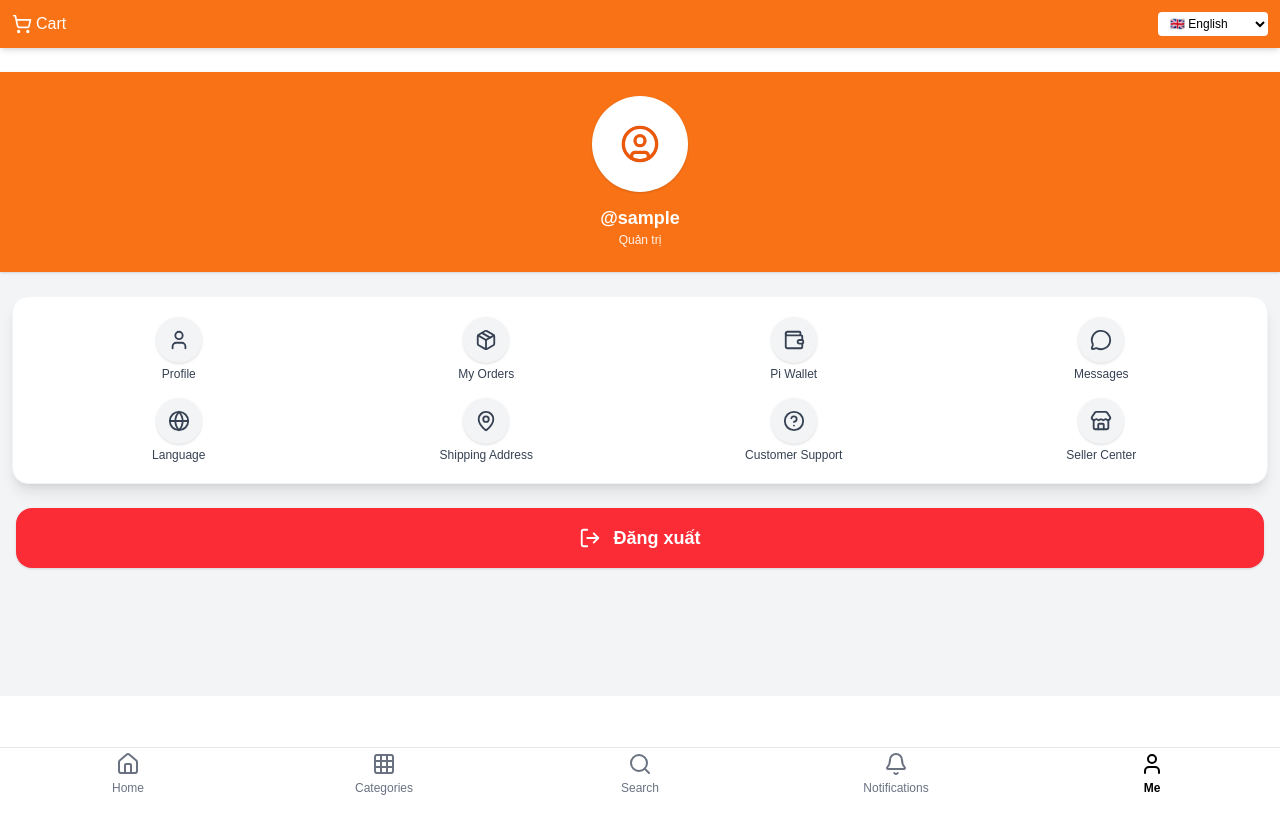
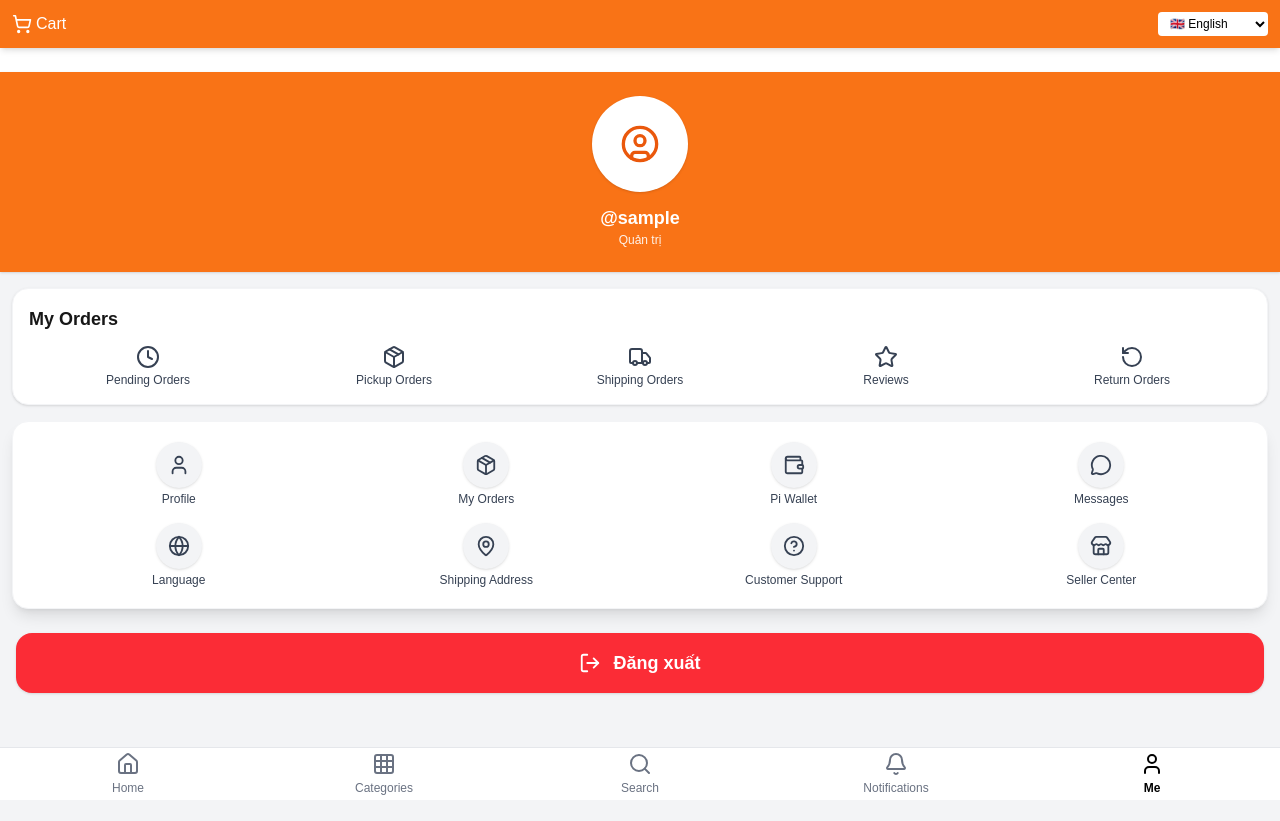
Before and after one commit to Titi-shop/titi.banluu, a Next.js app: page /account in a window 1280 px wide. Before the commit the page ends 800 px from the top, so only its background shows below. Built offline with nearby package versions, Linux system fonts and the light colour scheme; sample sign-in values are in the browser's storage.

Commit message:
Update customerMenu.tsx

```diff
--- a/components/customerMenu.tsx
+++ b/components/customerMenu.tsx
@@ -10,6 +10,10 @@ import {
   Globe,
   MapPin,
   Store,
+  Clock,
+  Truck,
+  Star,
+  RotateCcw,
 } from "lucide-react";
 import { useTranslationClient as useTranslation } from "@/app/lib/i18n/client";
 import { useAuth } from "@/context/AuthContext";
@@ -19,7 +23,7 @@ export default function CustomerMenu() {
   const { t } = useTranslation();
   const { user } = useAuth();
 
-  // 🔑 RBAC – source of truth từ AuthContext
+  // 🔑 RBAC – source of truth
   const isSeller =
     user?.role === "seller" || user?.role === "admin";
 
@@ -28,56 +32,43 @@ export default function CustomerMenu() {
     : "/seller/register-info";
 
   const sellerLabel = isSeller
-    ? t.seller_center || "Quản lý bán hàng"
-    : t.register_seller || "Đăng ký bán hàng";
+    ? t.seller_center || "Seller Center"
+    : t.register_seller || "Register Seller";
 
   const customerMenuItems = [
-    {
-      label: t.profile,
-      icon: <User size={22} />,
-      path: "/customer/profile",
-    },
-    {
-      label: t.my_orders,
-      icon: <Package size={22} />,
-      path: "/customer/orders",
-    },
-    {
-      label: t.pi_wallet,
-      icon: <Wallet size={22} />,
-      path: "/customer/wallet",
-    },
-    {
-      label: t.messages,
-      icon: <MessageCircle size={22} />,
-      path: "/messages",
-    },
-    {
-      label: t.language,
-      icon: <Globe size={22} />,
-      path: "/language",
-    },
-    {
-      label: t.shipping_address,
-      icon: <MapPin size={22} />,
-      path: "/customer/address",
-    },
-    {
-      label: t.support,
-      icon: <HelpCircle size={22} />,
-      path: "/support",
-    },
-
-    // 🔑 SELLER ENTRY (1 NÚT – 2 HÀNH VI)
-    {
-      label: sellerLabel,
-      icon: <Store size={22} />,
-      path: sellerPath,
-    },
+    { label: t.profile || "Profile", icon: <User size={22} />, path: "/customer/profile" },
+    { label: t.my_orders || "My Orders", icon: <Package size={22} />, path: "/customer/orders" },
+    { label: t.pi_wallet || "Pi Wallet", icon: <Wallet size={22} />, path: "/customer/wallet" },
+    { label: t.messages || "Messages", icon: <MessageCircle size={22} />, path: "/messages" },
+    { label: t.language || "Language", icon: <Globe size={22} />, path: "/language" },
+    { label: t.shipping_address || "Shipping Address", icon: <MapPin size={22} />, path: "/customer/address" },
+    { label: t.support || "Support", icon: <HelpCircle size={22} />, path: "/support" },
+    { label: sellerLabel, icon: <Store size={22} />, path: sellerPath },
   ];
 
   return (
-    <div className="bg-white mx-3 mt-6 p-5 rounded-2xl shadow-lg border border-gray-100 mb-6">
+    <>
+      {/* =========================
+         🧾 ORDER SUMMARY (UI ONLY)
+      ========================= */}
+      <section className="bg-white mx-3 mt-4 p-4 rounded-2xl shadow border border-gray-100">
+        <h2 className="text-lg font-semibold mb-3">
+          {t.my_orders || "Đơn mua"}
+        </h2>
+
+        <div className="grid grid-cols-5 gap-2 text-center">
+          <OrderItem icon={<Clock size={24} />} label={t.pending_orders || "Chờ xác nhận"} path="/customer/pending" />
+          <OrderItem icon={<Package size={24} />} label={t.pickup_orders || "Chờ lấy hàng"} path="/customer/pickup" />
+          <OrderItem icon={<Truck size={24} />} label={t.shipping_orders || "Đang giao"} path="/customer/shipping" />
+          <OrderItem icon={<Star size={24} />} label={t.review_orders || "Đánh giá"} path="/customer/review" />
+          <OrderItem icon={<RotateCcw size={24} />} label={t.return_orders || "Trả hàng"} path="/customer/returns" />
+        </div>
+      </section>
+
+      {/* =========================
+         📋 MAIN MENU
+      ========================= */}
+      <div className="bg-white mx-3 mt-4 p-5 rounded-2xl shadow-lg border border-gray-100 mb-6">
         <div className="grid grid-cols-4 gap-4 text-center">
           {customerMenuItems.map((item, i) => (
             <button
@@ -98,9 +89,35 @@ export default function CustomerMenu() {
         {!isSeller && (
           <div className="mt-4 text-center text-xs text-gray-500">
             {t.seller_note ||
-            "Bạn có thể đăng ký bán hàng để mở gian hàng của mình."}
+              "You can register to become a seller and open your shop."}
           </div>
         )}
       </div>
+    </>
   );
 }
+
+/* =========================
+   🔹 ORDER ITEM
+========================= */
+function OrderItem({
+  icon,
+  label,
+  path,
+}: {
+  icon: React.ReactNode;
+  label: string;
+  path: string;
+}) {
+  const router = useRouter();
+
+  return (
+    <button
+      onClick={() => router.push(path)}
+      className="flex flex-col items-center text-gray-700 hover:text-orange-500"
+    >
+      {icon}
+      <span className="text-xs mt-1 leading-tight">{label}</span>
+    </button>
+  );
+}
```
Lines whose indentation alone changed are shown as unchanged.
